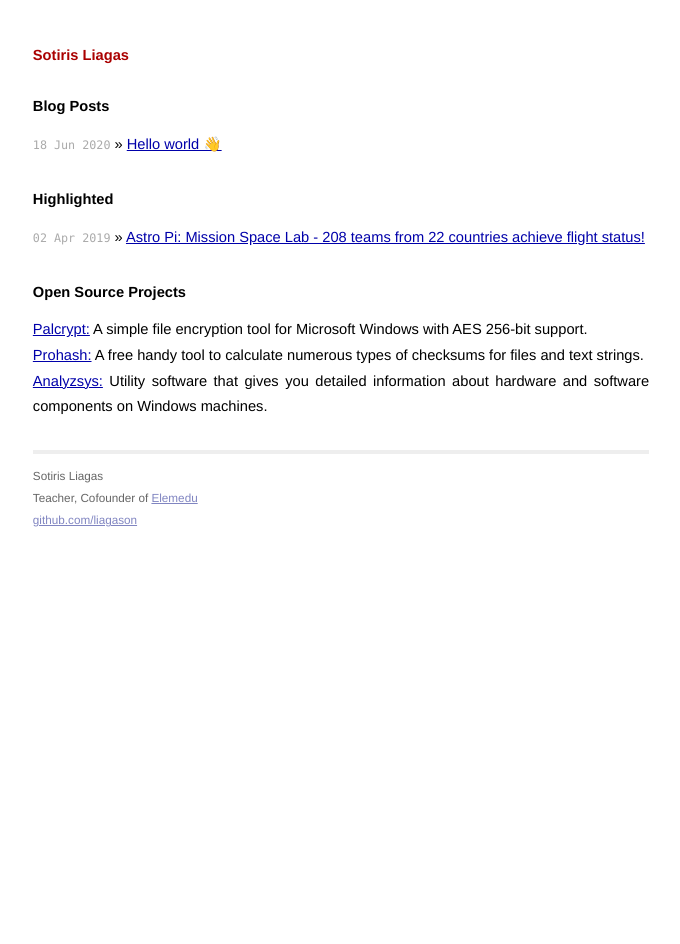
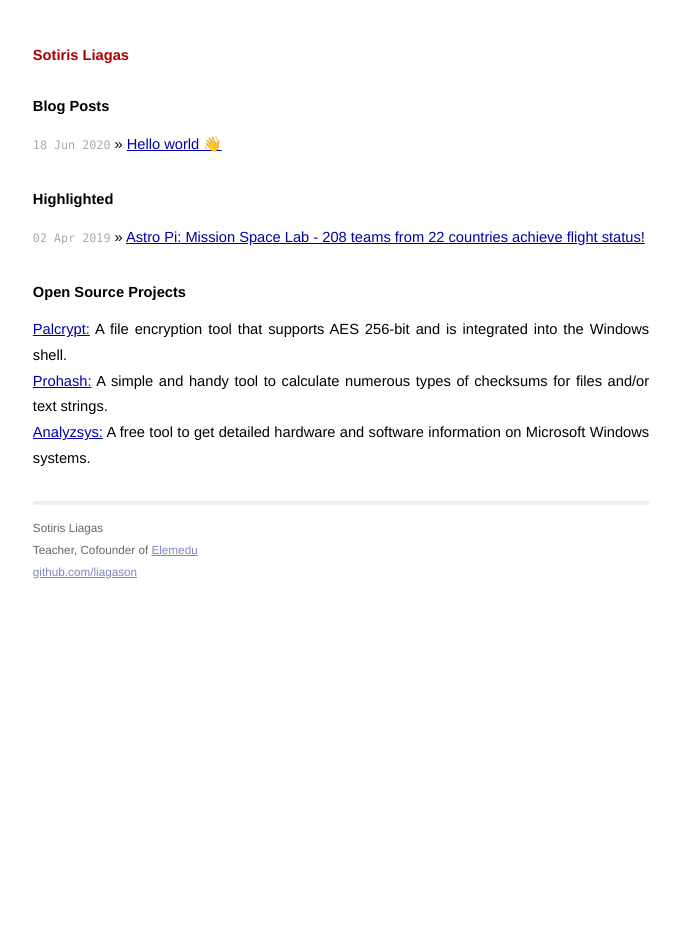
Before and after one commit to liagason/A-Jekyll-Blog, a Jekyll site: the page built from index.html, in a window 1280 px wide. Shown: the whole page, without its empty margins (299-979 px from the left). Built offline with Jekyll 4.4.1, drawn with Linux system fonts in a browser that asks for light colours.

Commit message:
Update index.html

```diff
--- a/index.html
+++ b/index.html
@@ -18,8 +18,8 @@ title: Sotiris Liagas
 
   <h1>Open Source Projects</h1>
   <ul class="posts">
-    <li><a href="https://www.softpedia.com/get/Security/Encrypting/PalCrypt.shtml">Palcrypt:</a> A simple file encryption tool for Microsoft Windows with AES 256-bit support.</li>
-    <li><a href="https://www.softpedia.com/get/Security/Security-Related/ProHash.shtml">Prohash:</a> A free handy tool to calculate numerous types of checksums for files and text strings.</li>
-    <li><a href="https://www.softpedia.com/get/System/System-Info/AnalyzSys.shtml">Analyzsys:</a> Utility software that gives you detailed information about hardware and software components on Windows machines.</li>
+    <li><a href="https://www.softpedia.com/get/Security/Encrypting/PalCrypt.shtml">Palcrypt:</a> A file encryption tool that supports AES 256-bit and is integrated into the Windows shell.</li>
+    <li><a href="https://www.softpedia.com/get/Security/Security-Related/ProHash.shtml">Prohash:</a> A simple and handy tool to calculate numerous types of checksums for files and/or text strings.</li>
+    <li><a href="https://www.softpedia.com/get/System/System-Info/AnalyzSys.shtml">Analyzsys:</a> A free tool to get detailed hardware and software information on Microsoft Windows systems.</li>
   </ul>
 </div>
```
